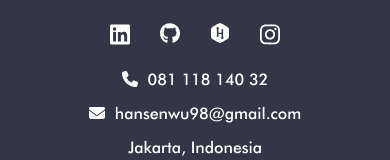
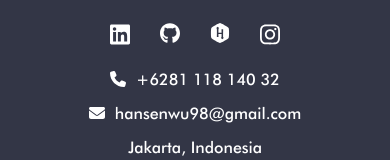
Before and after one commit to hansengotama/hansengotama, a Vue app: page / in a window 390 px wide. Shown: the part 2058-2218 px from the top of the page. Built offline with nearby package versions, Linux system fonts and the light colour scheme.

Commit message:
feat: change phone number

```diff
--- a/src/components/contact-me/index.vue
+++ b/src/components/contact-me/index.vue
@@ -33,7 +33,7 @@
             <div class="contact">
                 <div class="phone">
                     <fa icon="phone" type="fas"></fa>
-                    <span>081 118 140 32</span>
+                    <span>+6281 118 140 32</span>
                 </div>
                 <div class="email">
                     <fa icon="envelope" type="fas"></fa>
--- a/src/views/experience/index.vue
+++ b/src/views/experience/index.vue
@@ -11,7 +11,7 @@
                 <div class="work-content">
                     <div v-for="(data, index) in experienceData.works" :key="index" class="work">
                         <div class="work-logo">
-                            <img :src="data.src" />
+                            <img :src="data.src"  alt=""/>
                         </div>
                         <div class="work-data">
                             <div class="work-name">
```
